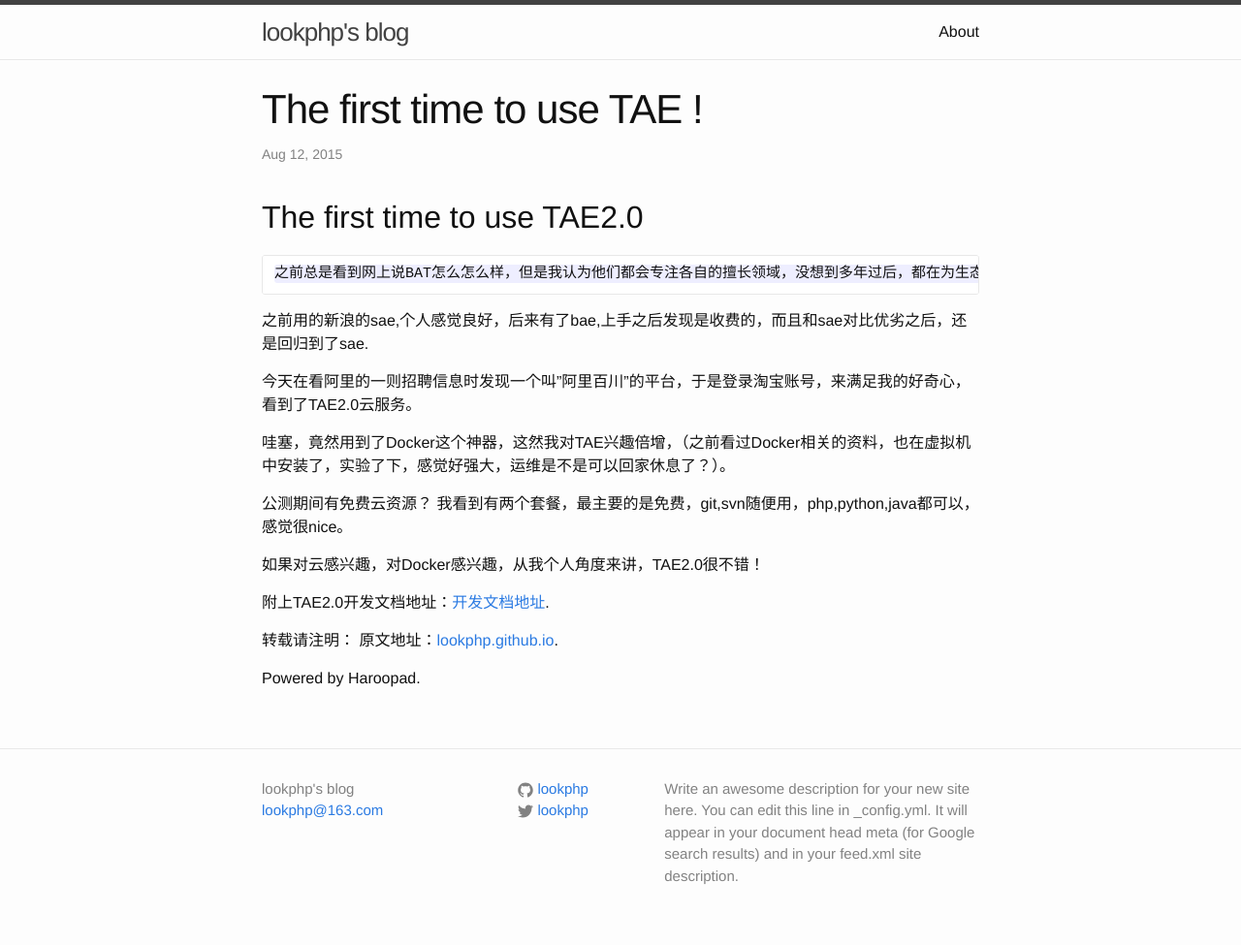
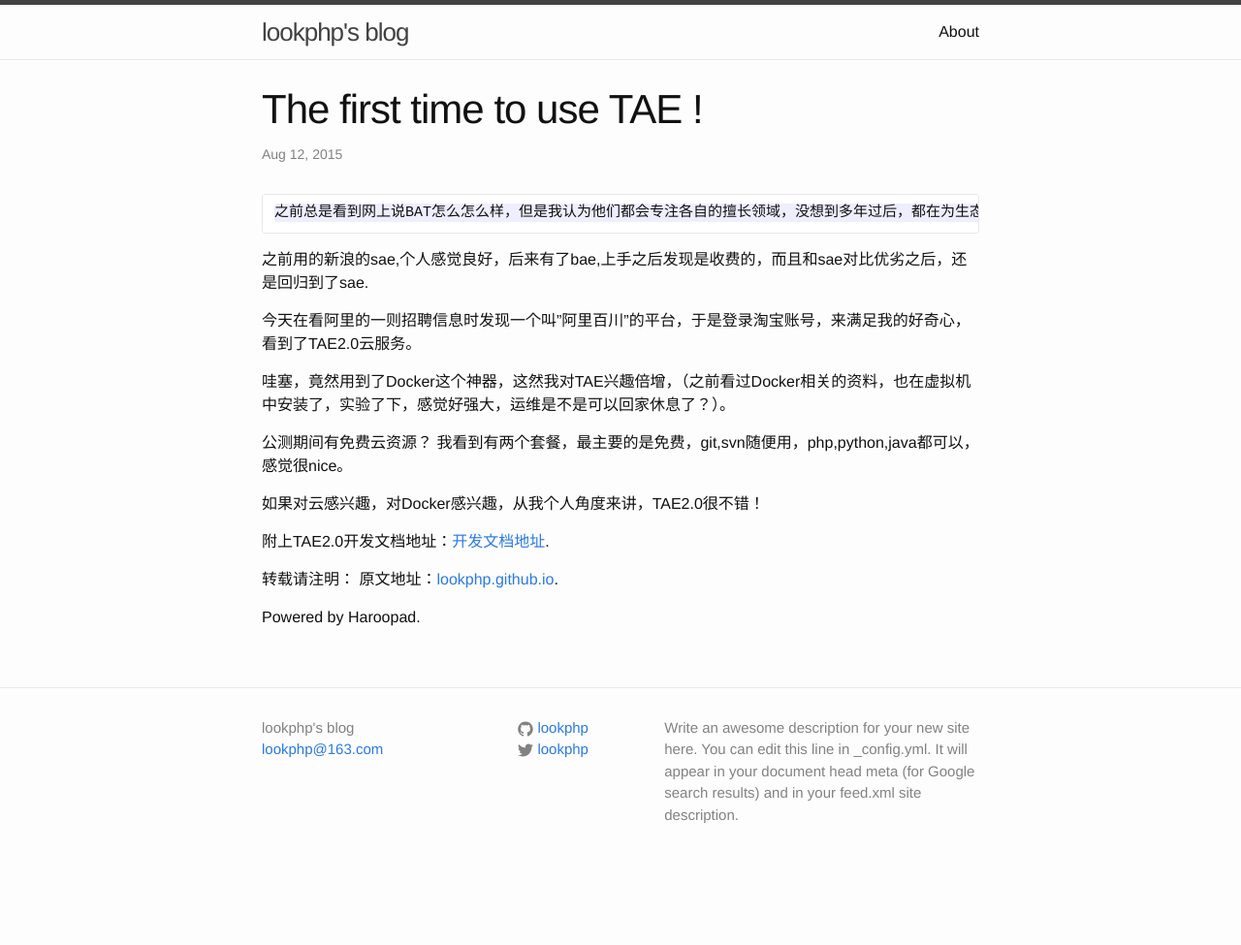
Before and after one commit to lookphp/lookphp.github.io, a Jekyll site: the page built from _posts/2015-08-31-the first time to use TAE.markdown, in a window 1280 px wide. Shown: the whole page at 97% size. Built offline with Jekyll 4.4.1, drawn with Linux system fonts in a browser that asks for light colours; after the commit the page ends 912 px from its top, so only the background shows below that.

Commit message:
change my blog daily

```diff
--- a/_posts/2015-08-31-the first time to use TAE.markdown
+++ b/_posts/2015-08-31-the first time to use TAE.markdown
@@ -4,7 +4,6 @@ title:  "The first time to use TAE !"
 date:   2015-8-12 11:07:31
 categories: Cloud
 ---
-## The first time to use TAE2.0
 
 	之前总是看到网上说BAT怎么怎么样，但是我认为他们都会专注各自的擅长领域，没想到多年过后，都在为生态圈发展。你有的我也有，大家有才是真的有？
 
```
